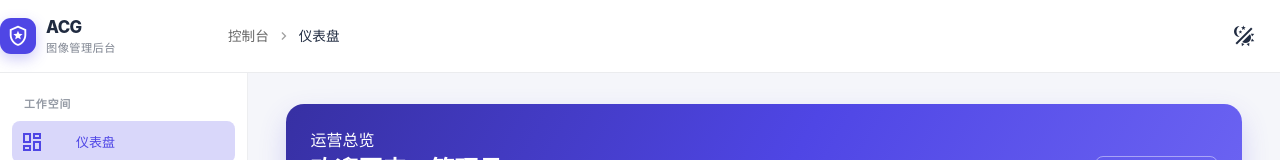
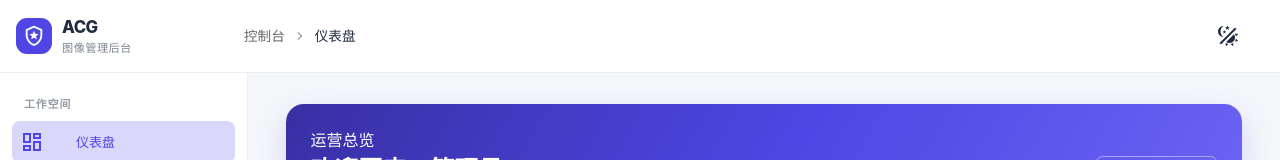
Before and after one commit to expliyh/py-acgimg-bot, a Vue app in the folder webui/: page /dashboard in a window 1280 px wide. Shown: the top 160 px of the page. Built offline with nearby package versions, Linux system fonts and the light colour scheme; no server answers.

Commit message:
Polish app header spacing and brand mark styling

```diff
--- a/webui/src/styles/main.css
+++ b/webui/src/styles/main.css
@@ -7,10 +7,10 @@ body { background: rgb(var(--v-theme-background)); }
 .clickable-row { cursor: pointer; }
 .white-space-pre-line { white-space: pre-line; }
 .surface-panel { background: rgb(var(--v-theme-surface)); }
-.app-header { border-bottom: 1px solid color-mix(in srgb, rgb(var(--v-theme-on-surface)) 9%, transparent) !important; }
+.app-header { padding-inline: 16px; border-bottom: 1px solid color-mix(in srgb, rgb(var(--v-theme-on-surface)) 9%, transparent) !important; }
 .app-drawer { border-right: 1px solid color-mix(in srgb, rgb(var(--v-theme-on-surface)) 8%, transparent) !important; }
 .app-brand { display: inline-flex; align-items: center; gap: 10px; color: inherit; text-decoration: none; min-width: 228px; }
-.brand-mark { display: grid; place-items: center; width: 36px; height: 36px; color: white; background: rgb(var(--v-theme-primary)); border-radius: 11px; box-shadow: 0 5px 14px color-mix(in srgb, rgb(var(--v-theme-primary)) 28%, transparent); }
+.brand-mark { display: grid; place-items: center; width: 36px; height: 36px; color: white; background: rgb(var(--v-theme-primary)); border-radius: 11px; }
 .brand-name { font-weight: 800; letter-spacing: -.03em; font-size: 1.05rem; }
 .brand-subtitle { display: block; font-weight: 500; font-size: .7rem; letter-spacing: .04em; color: rgb(var(--v-theme-on-surface), .58); }
 .header-location { align-items: center; gap: 7px; font-size: .85rem; }
```
